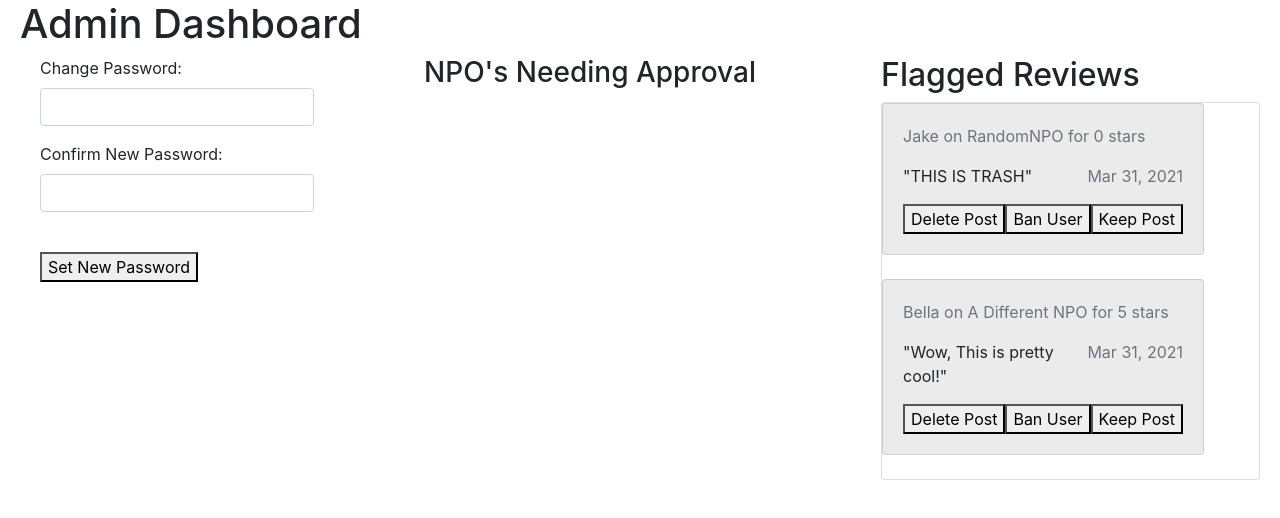
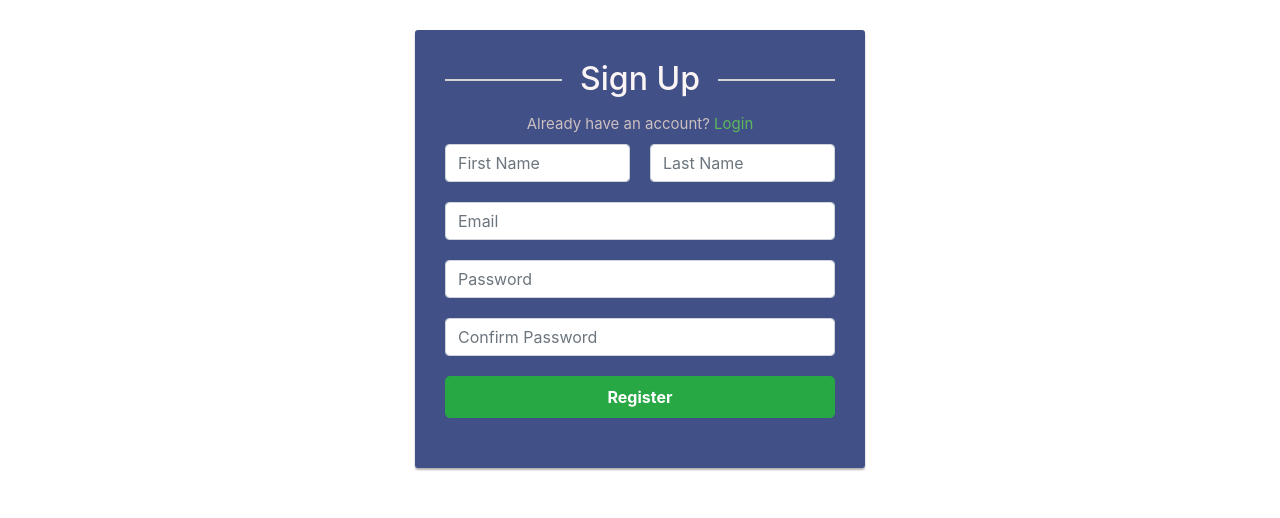
Before and after one commit to YongjiaXu/S21_DB_GUI, a React (Create React App) app in the folder frontend/: page /register in a window 1280 px wide. Shown: the top 518 px of the page. Built offline with nearby package versions, Linux system fonts and the light colour scheme.

Commit message:
signup and login styles done

```diff
--- a/frontend/src/app/app.jsx
+++ b/frontend/src/app/app.jsx
@@ -1,15 +1,22 @@
 import React from 'react';
 import {LoginPage} from './loginPage';
 import {AdminDash} from './adminDash';
-// import { ROUTES } from '../routes';
-// import { BrowserRouter as Router, Route, Switch } from 'react-router-dom';
+import { CreateAccount } from './createAccount';
+import { BrowserRouter as Router, Route, Switch } from 'react-router-dom';
 
 
 function App() {
   return (
     <>
-        <AdminDash/>
+      <Router>
+        <Switch>
 
+          <Route exact path="/login" component={LoginPage} />
+          <Route exact path="/register" component={CreateAccount} />
+          <Route exact path="/admin-dash" component={AdminDash} />
+
+        </Switch>
+      </Router>
     </>
   );
 }
--- a/frontend/src/app/createAccount.jsx
+++ b/frontend/src/app/createAccount.jsx
@@ -1,9 +1,41 @@
 import React from 'react';
-import {UserRepository} from '../api/userRepository';
+import {Link} from "react-router-dom";
+import { UserRepository } from '../api/userRepository';
+import "./login-signup.css";
+
 export class CreateAccount extends React.Component{
     render(){
         return<>
-        <h1>CREATE ACCOUNT</h1>
+
+            <div className="signup-form">
+                <form>
+                    <h2>Sign Up</h2>
+
+                    <div className="text-center" style={{marginBottom:'.5rem'}}>Already have an account? <Link to = '/login'>Login</Link></div>
+                    <div className="form-group">
+
+                        <div className="row">
+                            <div className="col"><input type="text" className="form-control" id="first_name" name="first_name" placeholder="First Name" required="required"/></div>
+                                <div className="col"><input type="text" className="form-control" id="last_name" name="last_name" placeholder="Last Name" required="required"/></div>
+                                </div>
+                            </div>
+                            <div className="form-group">
+                                <input type="email" className="form-control" id="email" name="email" placeholder="Email" required="required"/>
+                            </div>
+
+                            <div className="form-group">
+                                <input type="password" className="form-control" id="password" name="password" placeholder="Password" required="required" />
+                            </div>
+
+                            <div className="form-group">
+                                <input type="password" className="form-control" id="confirm_password" name="confirm_password" placeholder="Confirm Password" required="required" />
+                            </div>
+
+                            <div className="form-group">
+                                <button type="submit" className="btn btn-success btn-lg btn-block">Register</button>
+                            </div>
+                        </form>
+                    </div>
         </>
         }
 }
--- /dev/null
+++ b/frontend/src/app/login-signup.css
@@ -0,0 +1,65 @@
+.form-control {
+	height: 40px;
+	box-shadow: none;
+	color: #999fa1;
+}
+.signup-form {
+	width: 450px;
+	margin: 0 auto;
+	padding: 30px 0;
+  	font-size: 15px;
+}
+.signup-form h2 {
+	color: #faf4f4;
+	margin: 0 0 15px;
+	position: relative;
+	text-align: center;
+}
+.signup-form h2:before, .signup-form h2:after {
+	content: "";
+	height: 2px;
+	width: 30%;
+	background: #d4d4d4;
+	position: absolute;
+	top: 50%;
+	z-index: 2;
+}
+.signup-form h2:before {
+	left: 0;
+}
+.signup-form h2:after {
+	right: 0;
+}
+.signup-form .hint-text {
+	color: #999;
+	margin-bottom: 30px;
+	text-align: center;
+}
+.signup-form form {
+	color: rgb(204, 191, 191);
+	border-radius: 3px;
+	margin-bottom: 15px;
+	background: #425088;
+	box-shadow: 0px 2px 2px rgba(0, 0, 0, 0.3);
+	padding: 30px;
+}
+.signup-form .form-group {
+	margin-bottom: 20px;
+}
+.signup-form .btn {
+	font-size: 16px;
+	font-weight: bold;
+}
+.signup-form .row div:first-child {
+	padding-right: 10px;
+}
+.signup-form .row div:last-child {
+	padding-left: 10px;
+}
+
+.signup-form form a {
+	color: #5cb85c;
+}
+.signup-form form a:hover {
+	text-decoration: underline;
+}
--- a/frontend/src/app/loginPage.jsx
+++ b/frontend/src/app/loginPage.jsx
@@ -1,6 +1,8 @@
 import React from 'react';
+import {Link} from "react-router-dom";
 import {UserRepository} from '../api/userRepository';
-import {CreateAccount} from './createAccount';
+import { CreateAccount } from './createAccount';
+
 export class LoginPage extends React.Component {
     //userRepository = new UserRepository();
     state = {
@@ -15,49 +17,25 @@ export class LoginPage extends React.Component {
 
     render () {
         return <>
-                <div className="container float-right">
-                                <div className="row">
-                                    <div className="col-5 col-5 mx-auto">
-                                        <div className="card card-signin flex-row my-5">
-                                            <div className="card-body">
-                                                <div>
-                                                    <p className="grey-text text-darken-1">
-                                                        Create new account?
-                                                    </p>
-                                                </div>
-                                                <h5 className="card-title text-center">Login</h5>
-                                                <form className="form-signin" onSubmit={this.onSubmit}>
-                                                    <div className="form-label-group">
-                                                        <input
-                                                            onChange={this.onChange}
-                                                            value={this.state.email}
-                                                            id="email"
-                                                            type="email"
-                                                        />
-                                                        <label htmlFor="email">Email</label>
-                                                    </div>
+                <div className="signup-form">
+                <form>
+                    <h2>Login</h2>
 
-                                                    <div className="form-label-group">
-                                                        <input
-                                                            onChange={this.onChange}
-                                                            value={this.state.password}
-                                                            id="password"
-                                                            type="password"
-                                                        />
-                                                        <label htmlFor="password">Password</label>
-                                                    </div>
+                    <div className="text-center" style={{ marginBottom: '.5rem' }}>Don't have an account? <Link to = '/register'>Sign Up</Link> </div>
 
-                                                    <hr/>
+                            <div className="form-group">
+                                <input type="email" className="form-control" name="email" placeholder="Email" required="required"/>
+                            </div>
 
-                                                        <button className="btn btn-lg btn-primary btn-block text-uppercase"
-                                                                type="submit">Login
-                                                        </button>
-                                                </form>
-                                            </div>
-                                        </div>
-                                    </div>
-                                </div>
+                            <div className="form-group">
+                                <input type="password" className="form-control" name="password" placeholder="Password" required="required" />
                             </div>
+
+                            <div className="form-group">
+                                <button type="submit" className="btn btn-success btn-lg btn-block">Register Now</button>
+                            </div>
+                        </form>
+                    </div>
         </>
     }
     // componentDidMount() {
--- a/frontend/src/index.js
+++ b/frontend/src/index.js
@@ -10,10 +10,3 @@ import 'bootstrap/dist/css/bootstrap.min.css';
 
 
 ReactDOM.render(<App />, document.getElementById('root'));
-
-if (module.hot) {
-    module.hot.accept('./App', () => {
-      const NextApp = require('./App').default;
-      ReactDOM.render(NextApp);
-    });
-  }
```
